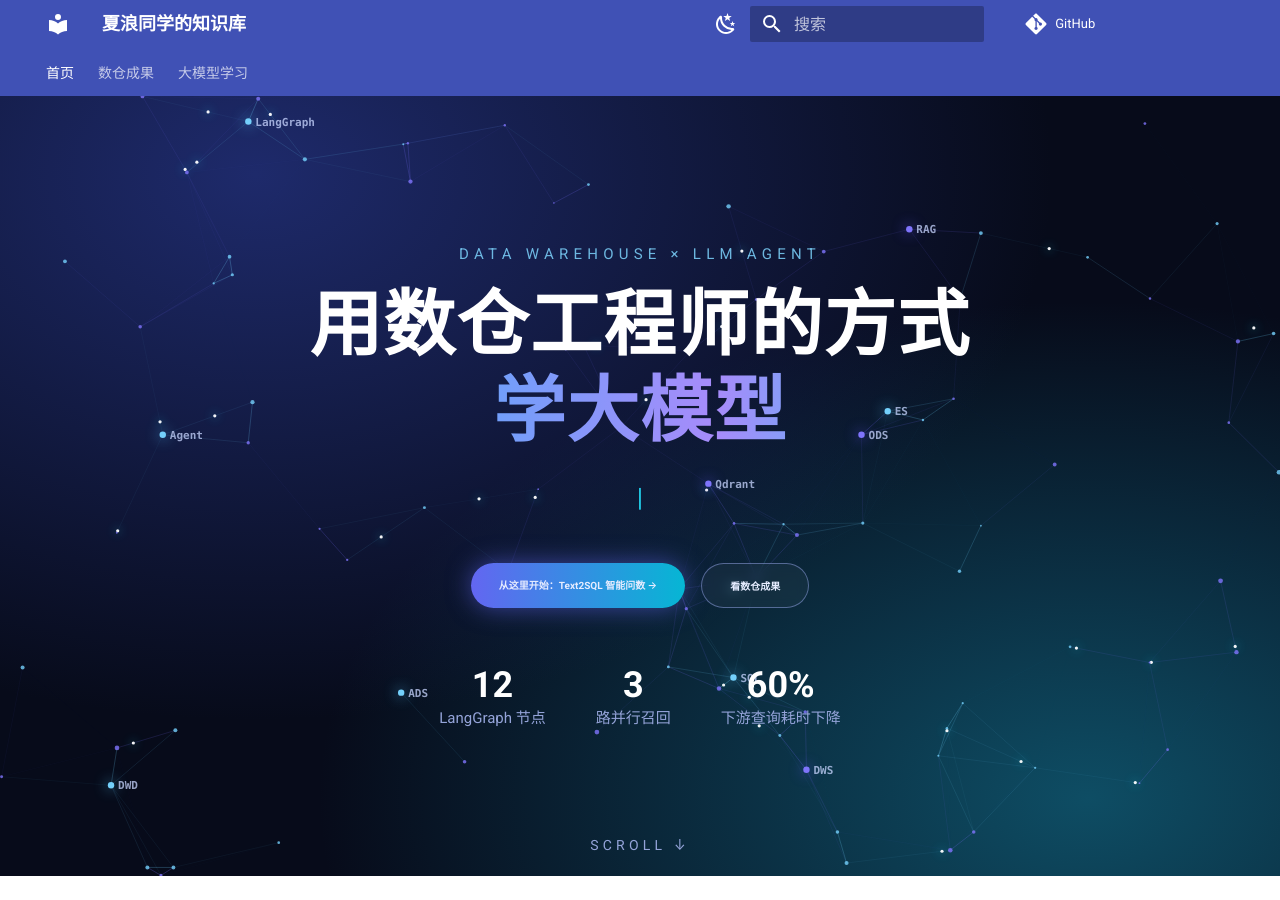
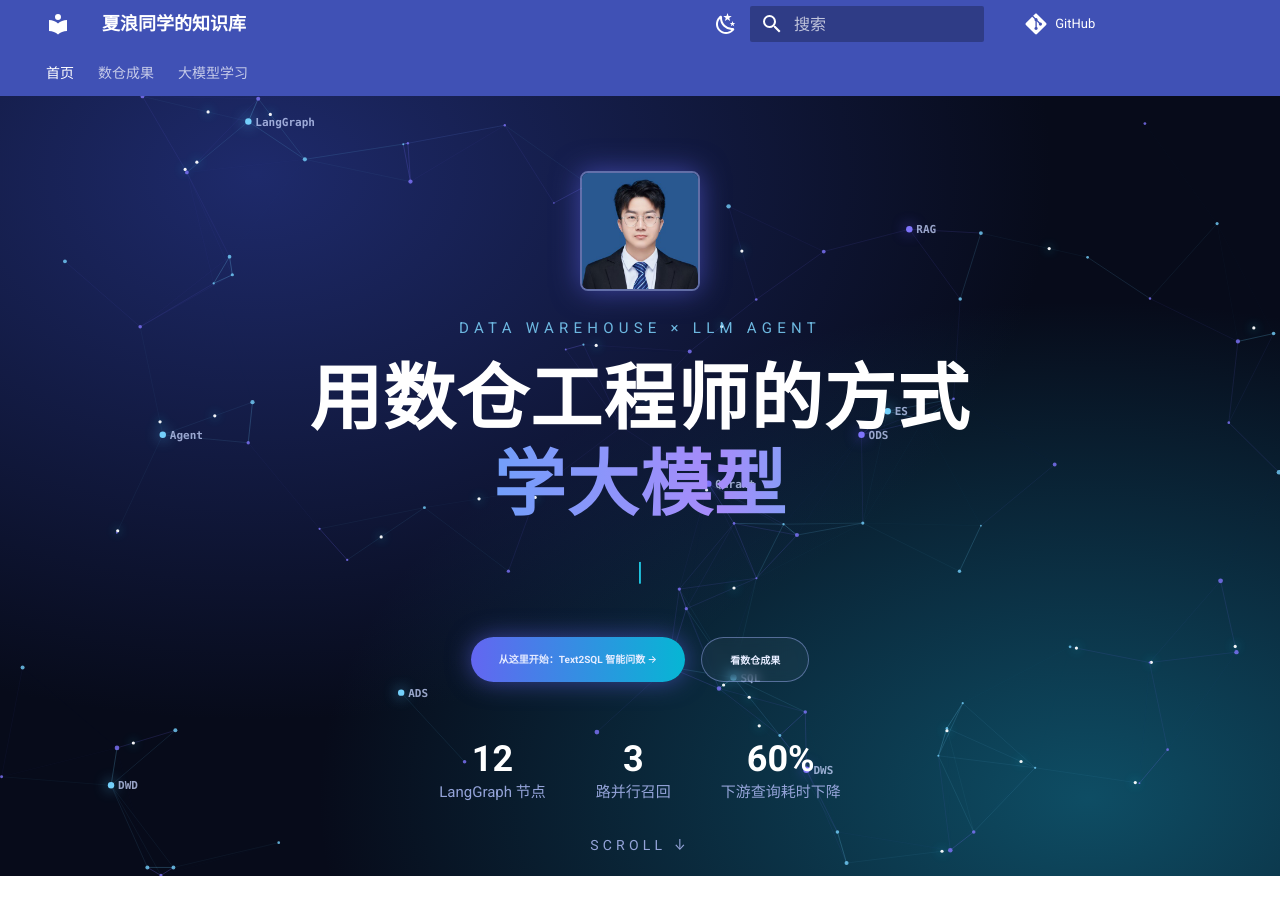
Before and after one commit to chinazhangxialang-code/aliyunweb, an MkDocs documentation site: the page built from docs/index.md, in a window 1280 px wide and 900 px high. Built offline with MkDocs 1.6.1 and Material for MkDocs 9.7.7, drawn with Linux system fonts in a browser that asks for light colours.

Commit message:
feat: 首屏加上头像

```diff
--- a/docs/assets/hero.css
+++ b/docs/assets/hero.css
@@ -21,6 +21,16 @@
   pointer-events: none;            /* 让鼠标能"穿过"文字和粒子互动 */
 }
 .dz-hero__inner a { pointer-events: auto; }
+.dz-hero__avatar {
+  display: block;
+  width: 120px;
+  height: 120px;
+  margin: 0 auto 1.4rem;
+  border-radius: 8px;
+  object-fit: cover;
+  border: 2px solid rgba(165, 180, 252, .55);
+  box-shadow: 0 0 28px rgba(99, 102, 241, .55);
+}
 .dz-hero__eyebrow {
   margin: 0 0 1rem;
   font-size: .75rem;
--- a/overrides/home.html
+++ b/overrides/home.html
@@ -12,6 +12,7 @@
   <section class="dz-hero" aria-label="首屏">
     <canvas id="dz-canvas" aria-hidden="true"></canvas>
     <div class="dz-hero__inner">
+      <img class="dz-hero__avatar" src="{{ 'images/avatar.jpg' | url }}" alt="张夏浪" width="120" height="120">
       <p class="dz-hero__eyebrow">DATA WAREHOUSE × LLM AGENT</p>
       <h1 class="dz-hero__title">用数仓工程师的方式<br><span class="dz-grad">学大模型</span></h1>
       <p class="dz-hero__typed"><span id="dz-typed"></span><span class="dz-caret">|</span></p>
```
